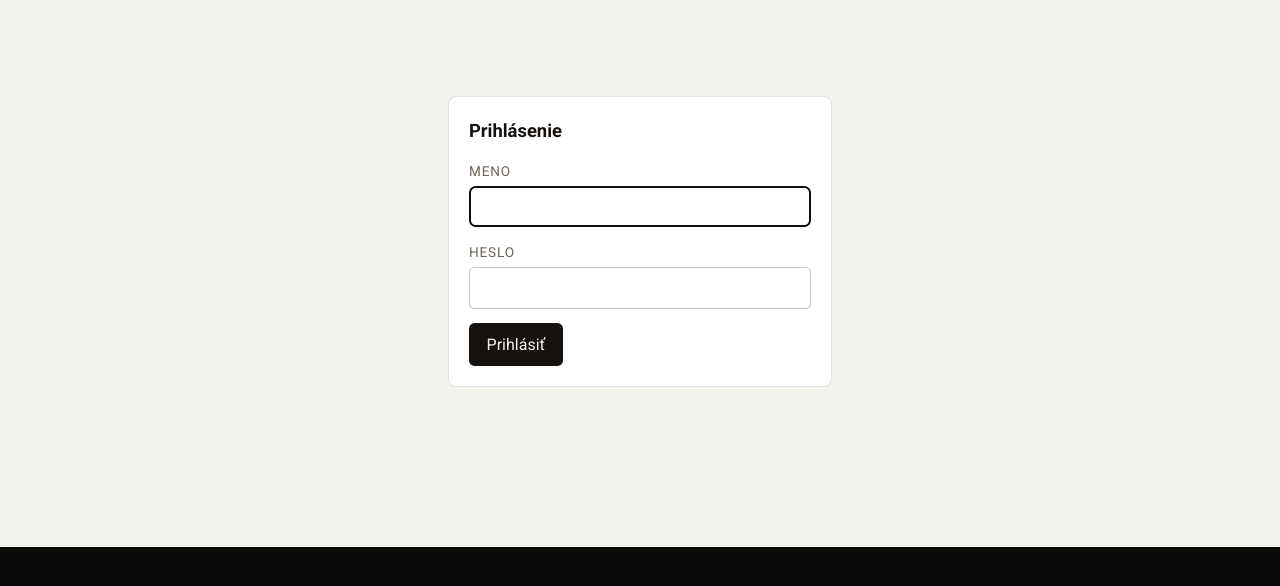
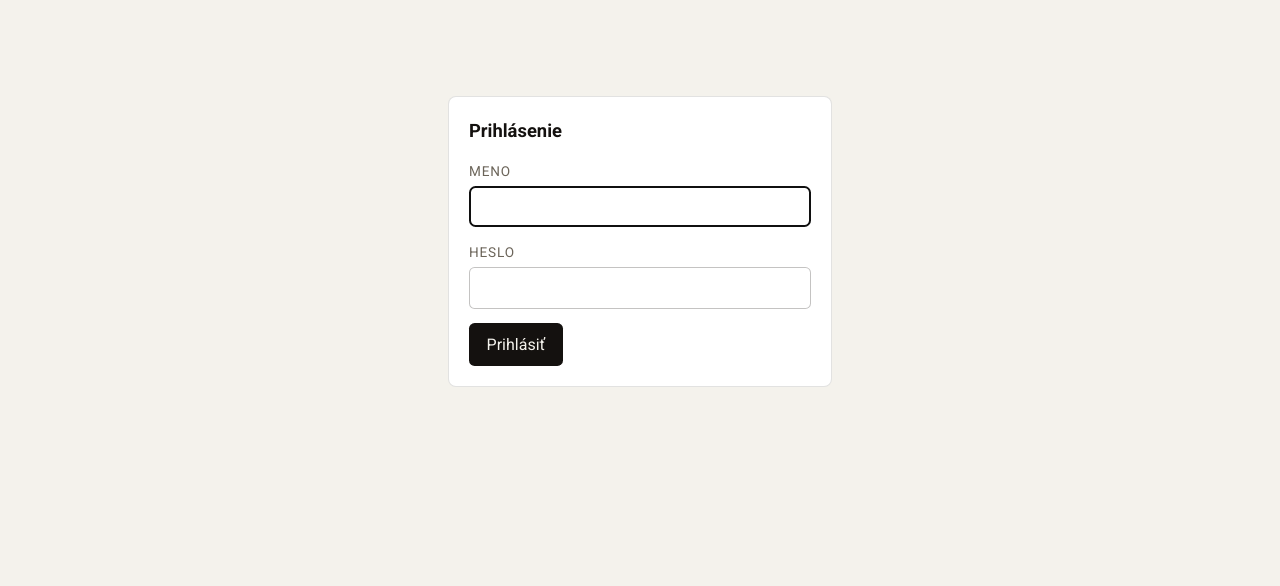
Before and after one commit to marek6296/ramen-brno, a Next.js app: page /admin/login in a window 1280 px wide. Shown: the top 586 px of the page. Built offline with nearby package versions, Linux system fonts and the light colour scheme.

Commit message:
Admin: svetlé pozadie po celej výške okna

```diff
--- a/app/admin/admin.css
+++ b/app/admin/admin.css
@@ -3,6 +3,8 @@
    aby sa produkčný súbor nemusel meniť. */
 body:has(.admin) {
   height: auto;
+  /* bez min-height by pod obsahom presvital tmavý podklad z globals.css */
+  min-height: 100vh;
   overflow: auto;
   background: #f4f2ec;
 }
```
